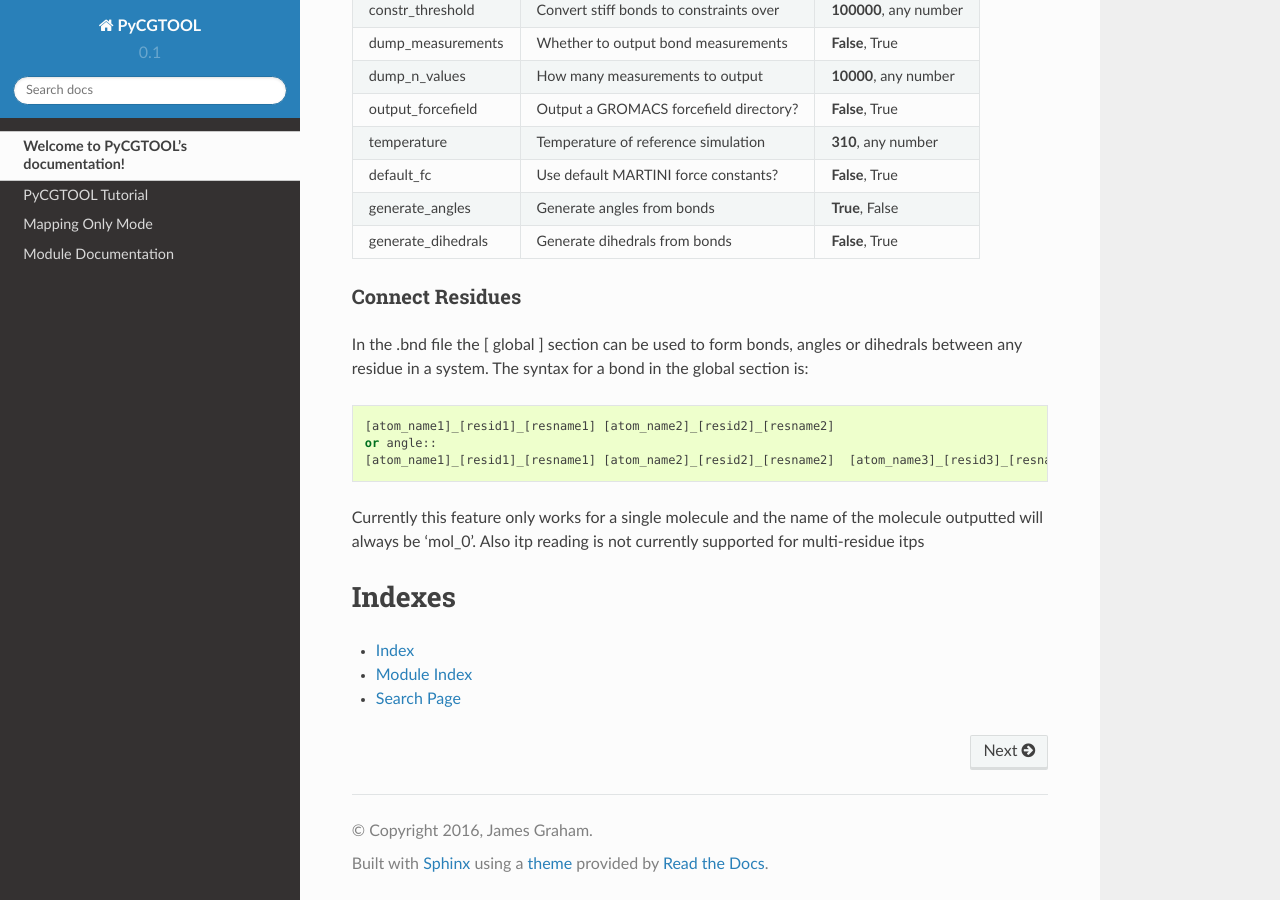
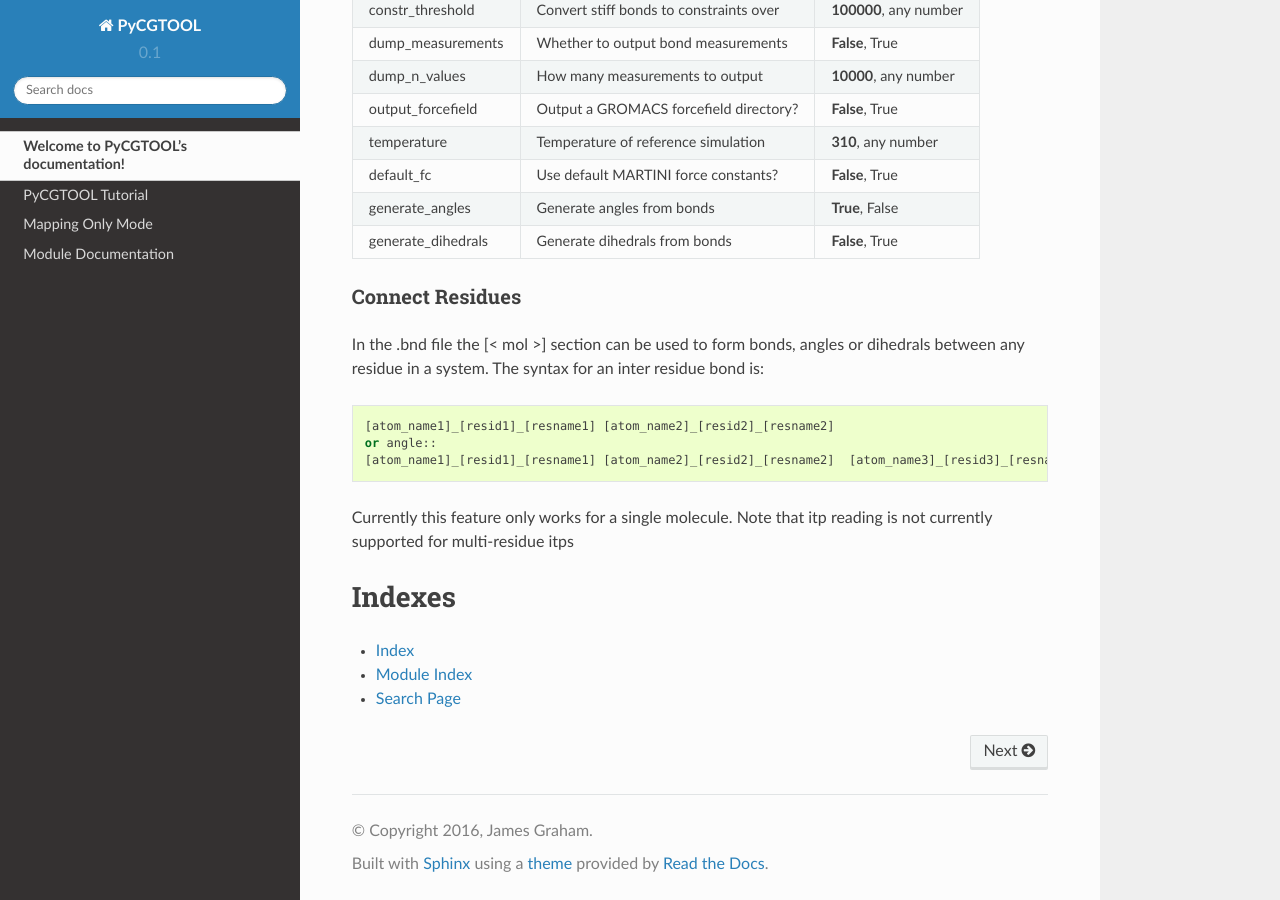
Before and after one commit to jag1g13/pycgtool, a Sphinx documentation site: the page built from doc/source/index.rst, in a window 1280 px wide and 900 px high, scrolled down 4572 px. Built offline with Sphinx 7.4.7 and the Read the Docs theme 2.0.0, drawn with Linux system fonts in a browser that asks for light colours.

Commit message:
updated documentation

```diff
--- a/doc/source/index.rst
+++ b/doc/source/index.rst
@@ -193,13 +193,12 @@ generate_dihedrals   Generate dihedrals from bonds                **False**, Tru
 
 Connect Residues
 ~~~~~~~~~~~~~~~~
-In the .bnd file the [ global ] section can be used to form bonds, angles or dihedrals between any residue in a system.
-The syntax for a bond in the global section is::
+In the .bnd file the [< mol >] section can be used to form bonds, angles or dihedrals between any residue in a system.
+The syntax for an inter residue bond is::
    [atom_name1]_[resid1]_[resname1] [atom_name2]_[resid2]_[resname2]
    or angle::
    [atom_name1]_[resid1]_[resname1] [atom_name2]_[resid2]_[resname2]  [atom_name3]_[resid3]_[resname3]
-Currently this feature only works for a single molecule and the name of the molecule outputted will always be 'mol_0'.
-Also itp reading is not currently supported for multi-residue itps
+Currently this feature only works for a single molecule. Note that itp reading is not currently supported for multi-residue itps
 
 Indexes
 =======
```
